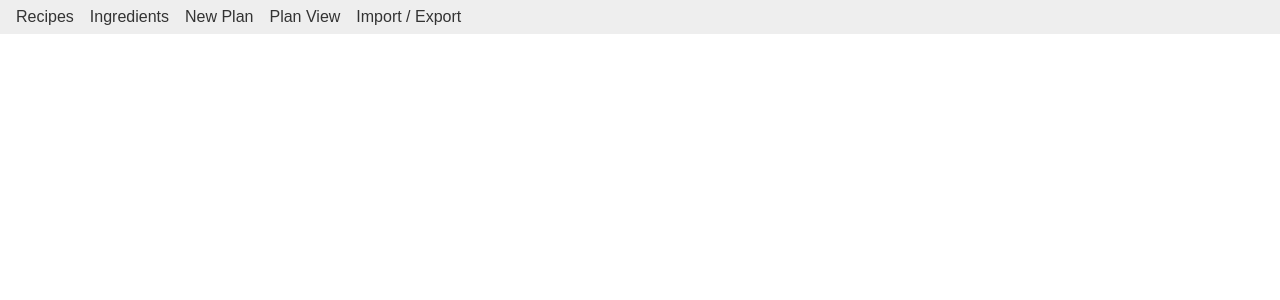
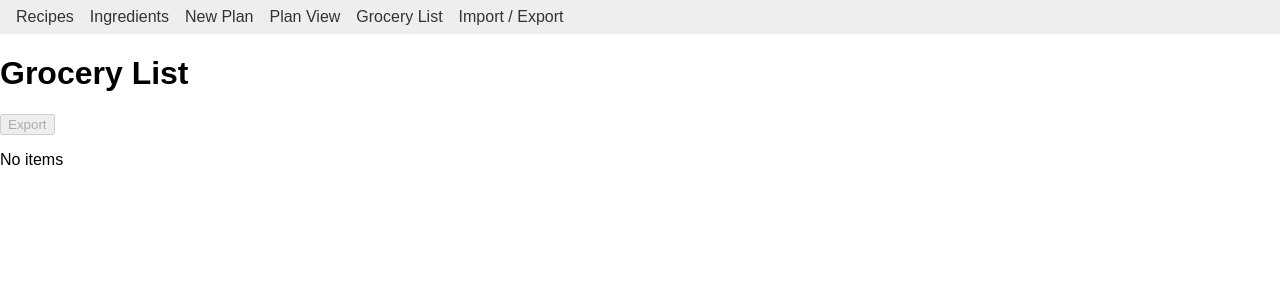
Before and after one commit to Nardi98/MealsPlannerCodex, a React (Vite) app in the folder frontend/: page /grocery-list in a window 1280 px wide. Shown: the top 300 px of the page. Built offline with nearby package versions, Linux system fonts and the light colour scheme.

Commit message:
feat: aggregate grocery list

```diff
--- a/frontend/src/App.jsx
+++ b/frontend/src/App.jsx
@@ -5,6 +5,7 @@ import Ingredients from './pages/Ingredients'
 import NewPlan from './pages/NewPlan'
 import PlanView from './pages/PlanView'
 import ImportExport from './pages/ImportExport'
+import GroceryList from './pages/GroceryList'
 
 export const AppContext = React.createContext()
 
@@ -21,6 +22,7 @@ export default function App() {
           <Link to="/ingredients">Ingredients</Link>
           <Link to="/new-plan">New Plan</Link>
           <Link to="/plan-view">Plan View</Link>
+          <Link to="/grocery-list">Grocery List</Link>
           <Link to="/import-export">Import / Export</Link>
         </nav>
         <Routes>
@@ -28,6 +30,7 @@ export default function App() {
           <Route path="/ingredients" element={<Ingredients />} />
           <Route path="/new-plan" element={<NewPlan />} />
           <Route path="/plan-view" element={<PlanView />} />
+          <Route path="/grocery-list" element={<GroceryList />} />
           <Route path="/import-export" element={<ImportExport />} />
         </Routes>
       </Router>
--- /dev/null
+++ b/frontend/src/pages/GroceryList.jsx
@@ -0,0 +1,70 @@
+import React, { useContext, useMemo } from 'react'
+import { AppContext } from '../App'
+
+export default function GroceryList() {
+  const { plan, recipes } = useContext(AppContext)
+
+  const items = useMemo(() => {
+    const acc = {}
+    Object.values(plan).forEach((meals) => {
+      meals.forEach((title) => {
+        if (title.endsWith(' (leftover)')) return
+        const recipe = recipes.find((r) => r.title === title)
+        if (!recipe) return
+        ;(recipe.ingredients || []).forEach(({ name, quantity, unit }) => {
+          const key = `${name}||${unit || ''}`
+          if (!acc[key]) {
+            acc[key] = {
+              name,
+              unit: unit || '',
+              quantity: quantity ?? null,
+            }
+          } else if (acc[key].quantity != null && quantity != null) {
+            acc[key].quantity += quantity
+          } else {
+            acc[key].quantity = null
+          }
+        })
+      })
+    })
+    return Object.values(acc).sort((a, b) => a.name.localeCompare(b.name))
+  }, [plan, recipes])
+
+  const handleExport = () => {
+    const lines = items
+      .map((ing) => {
+        const qty = ing.quantity != null ? ing.quantity : ''
+        const unit = ing.unit ? ` ${ing.unit}` : ''
+        return `${ing.name}${qty !== '' ? `: ${qty}${unit}` : ''}`
+      })
+      .join('\n')
+    const blob = new Blob([lines], { type: 'text/plain' })
+    const url = URL.createObjectURL(blob)
+    const a = document.createElement('a')
+    a.href = url
+    a.download = 'grocery_list.txt'
+    a.click()
+    URL.revokeObjectURL(url)
+  }
+
+  return (
+    <div>
+      <h1>Grocery List</h1>
+      <button type="button" onClick={handleExport} disabled={items.length === 0}>
+        Export
+      </button>
+      {items.length === 0 ? (
+        <p>No items</p>
+      ) : (
+        <ul>
+          {items.map((ing) => (
+            <li key={`${ing.name}-${ing.unit}`}>
+              {ing.name}
+              {ing.quantity != null ? `: ${ing.quantity}${ing.unit ? ` ${ing.unit}` : ''}` : ''}
+            </li>
+          ))}
+        </ul>
+      )}
+    </div>
+  )
+}
--- a/frontend/src/pages/PlanView.jsx
+++ b/frontend/src/pages/PlanView.jsx
@@ -1,11 +1,12 @@
 import React, { useContext, useEffect, useState } from 'react'
-import { useLocation } from 'react-router-dom'
+import { useLocation, useNavigate } from 'react-router-dom'
 import { AppContext } from '../App'
 import { mealPlansApi, recipesApi } from '../api'
 import { request } from '../api/client'
 
 export default function PlanView() {
   const { plan, setPlan, recipes, setRecipes } = useContext(AppContext)
+  const navigate = useNavigate()
   const [accepted, setAccepted] = useState({})
   const [swapSlot, setSwapSlot] = useState(null)
   const [keepDays, setKeepDays] = useState(1)
@@ -267,6 +268,9 @@ export default function PlanView() {
         <button type="button" onClick={loadPlanRange}>
           Load Plan
         </button>
+        <button type="button" onClick={() => navigate('/grocery-list')}>
+          Grocery List
+        </button>
       </div>
       <table>
         <thead>
```
Also changed, not shown: 2 other files (tests, documents, lock files or other folders).
